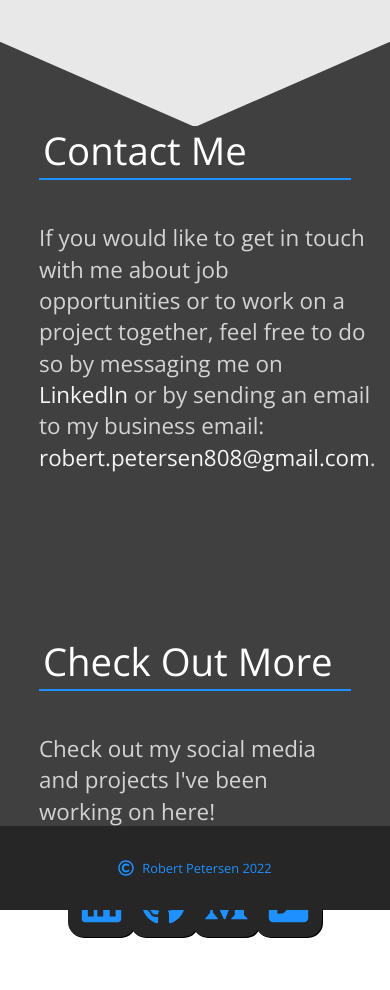
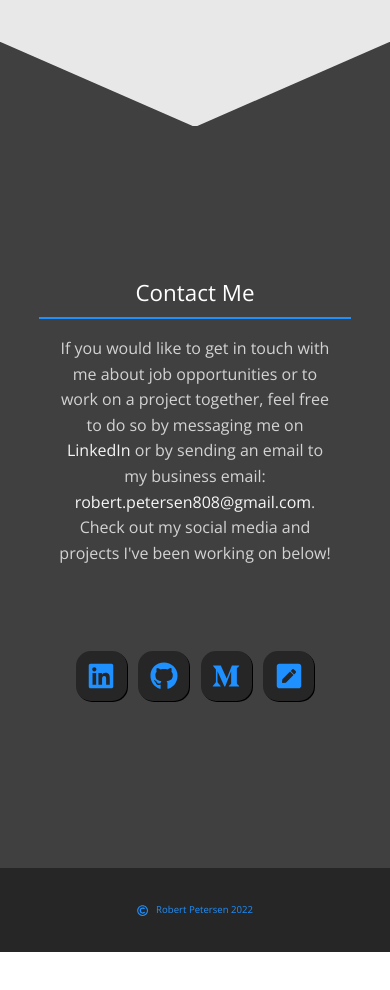
Before and after one commit to robert-petersen/portfolio3, a React (Create React App) app: page / in a window 390 px wide. Shown: the part 10400-11390 px from the top of the page. After the commit the page ends 11352 px from the top, so only its background shows below. Built offline with nearby package versions, Linux system fonts and the light colour scheme.

Commit message:
Contact Responsiveness started

```diff
--- a/src/components/contact/Contact.js
+++ b/src/components/contact/Contact.js
@@ -10,12 +10,8 @@
         <div className="contact_content">
           <h1>Contact Me</h1>
           <p>
-            If you would like to get in touch with me about job opportunities or to work on a project together, feel free to do so by messaging me on <a href="https://www.linkedin.com/in/robert-petersen808/" target="_blank" rel="noreferrer">LinkedIn</a> or by sending an email to my business email: <span>robert.petersen808@gmail.com</span>.
+            If you would like to get in touch with me about job opportunities or to work on a project together, feel free to do so by messaging me on <a href="https://www.linkedin.com/in/robert-petersen808/" target="_blank" rel="noreferrer">LinkedIn</a> or by sending an email to my business email: <span>robert.petersen808@gmail.com</span>. Check out my social media and projects I've been working on below!
           </p>
-        </div>
-        <div className="contact_content">
-          <h1>Check Out More</h1>
-          <p>Check out my social media and projects I've been working on here!</p>
           <div className="contact_socials_container">
             {
               socialData.map((socialInfo, index) => {
--- a/src/components/contact/_contact.scss
+++ b/src/components/contact/_contact.scss
@@ -11,41 +11,72 @@
     width: 100%;
     height: calc(90vh - 60px);
     display: flex;
-    justify-content: space-evenly;
-    align-items: flex-start;
+    flex-direction: column;
+    justify-content: center;
+    align-items: center;
+    margin-top: 5vh;
 
-    @media screen and (max-width: 900px) {
-      flex-direction: column;
-      justify-content: center;
-      align-items: center;
+    @media screen and (max-width: $phone) {
+
     }
 
     .contact_content {
-      width: 40%;
+      width: 55%;
       display: flex;
       flex-direction: column;
-      justify-content: space-between;
-      align-items: flex-start;
+      justify-content: space-evenly;
+      align-items: center;
+      text-align: center;
 
-      @media screen and (max-width: 900px) {
+      @media screen and (max-width: $tablet) {
+        width: 70%;
+      }
+
+      @media screen and (max-width: $phone) {
         width: 80%;
       }
 
       h1 {
         width: 100%;
-        margin-top: 20vh;
         font-size: 2.4rem;
-        padding-bottom: 1vh;
+        padding-bottom: 2.5vh;
         border-bottom: 2px solid $border_blue;
         margin-bottom: 5vh;
-        padding-left: 1vw;
         color: $title_light;
+
+        @media screen and (max-width: $laptop) {
+          font-size: 2.2rem;
+        }
+
+        @media screen and (max-width: $tablet) {
+          font-size: 1.7rem;
+        }
+
+        @media screen and (max-width: $phone) {
+          font-size: 1.4rem;
+          padding-bottom: 1.5vh;
+          margin-bottom: 2vh;
+        }
+
       }
 
       p {
-        font-size: 1.4rem;
+        width: 90%;
+        font-size: 1.6rem;
         color: $body_light;
-        line-height: 1.4;
+        line-height: 1.6;
+
+        @media screen and (max-width: $laptop) {
+          font-size: 1.4rem;
+        }
+
+        @media screen and (max-width: $tablet) {
+          font-size: 1.1rem;
+        }
+
+        @media screen and (max-width: $phone) {
+          font-size: 1rem;
+        }
 
         span {
           color: whitesmoke;
@@ -66,7 +97,7 @@
 
       .contact_socials_container {
         width: 100%;
-        margin-top: 5vh;
+        margin-top: 10vh;
         display: flex;
         justify-content: center;
         align-items: center;
@@ -75,7 +106,6 @@
   }
 
   .contact_copyright {
-    // margin-top: 10vh;
     width: 100%;
     height: 10vh;
     background-color: $background_darker;
@@ -87,11 +117,19 @@
       font-size: .8rem;
       color: dodgerblue;
       margin-left: .5rem;
+
+      @media screen and (max-width: $tablet) {
+        font-size: .6rem;
+      }
     }
 
     .copyright_icon {
       font-size: 1rem;
       color: dodgerblue;
+
+      @media screen and (max-width: $tablet) {
+        font-size: .7rem;
+      }
     }
   }
 }
--- a/src/components/contact/_socialCard.scss
+++ b/src/components/contact/_socialCard.scss
@@ -7,8 +7,8 @@
   align-items: center;
 
   .social_link {
-    width: 8vh;
-    height: 8vh;
+    min-width: 8vh;
+    min-height: 8vh;
     text-decoration: none;
     color: dodgerblue;
     background-color: $background_darker;
@@ -19,6 +19,20 @@
     box-shadow: 1px 1px $dark_shadow;
     font-size: 4.5rem;
     transition: 0.3s ease-in-out;
+
+    @media screen and (max-width: $laptop) {
+      font-size: 4rem;
+    }
+
+    @media screen and (max-width: $tablet) {
+      font-size: 2.75rem;
+    }
+
+    @media screen and (max-width: $phone) {
+      min-width: 6vh;
+      min-height: 6vh;
+      font-size: 2.8rem;
+    }
 
     &:hover {
       color: white;
--- a/src/index.css
+++ b/src/index.css
@@ -1204,16 +1204,6 @@
   display: -webkit-box;
   display: -ms-flexbox;
   display: flex;
-  -webkit-box-pack: space-evenly;
-      -ms-flex-pack: space-evenly;
-          justify-content: space-evenly;
-  -webkit-box-align: start;
-      -ms-flex-align: start;
-          align-items: flex-start;
-}
-
-@media screen and (max-width: 900px) {
-  #contact .contact_content_container {
   -webkit-box-orient: vertical;
   -webkit-box-direction: normal;
       -ms-flex-direction: column;
@@ -1224,11 +1214,11 @@
   -webkit-box-align: center;
       -ms-flex-align: center;
           align-items: center;
-  }
+  margin-top: 5vh;
 }
 
 #contact .contact_content_container .contact_content {
-  width: 40%;
+  width: 55%;
   display: -webkit-box;
   display: -ms-flexbox;
   display: flex;
@@ -1236,15 +1226,22 @@
   -webkit-box-direction: normal;
       -ms-flex-direction: column;
           flex-direction: column;
-  -webkit-box-pack: justify;
-      -ms-flex-pack: justify;
-          justify-content: space-between;
-  -webkit-box-align: start;
-      -ms-flex-align: start;
-          align-items: flex-start;
+  -webkit-box-pack: space-evenly;
+      -ms-flex-pack: space-evenly;
+          justify-content: space-evenly;
+  -webkit-box-align: center;
+      -ms-flex-align: center;
+          align-items: center;
+  text-align: center;
 }
 
-@media screen and (max-width: 900px) {
+@media screen and (max-width: 962px) {
+  #contact .contact_content_container .contact_content {
+    width: 70%;
+  }
+}
+
+@media screen and (max-width: 414px) {
   #contact .contact_content_container .contact_content {
     width: 80%;
   }
@@ -1252,19 +1249,56 @@
 
 #contact .contact_content_container .contact_content h1 {
   width: 100%;
-  margin-top: 20vh;
   font-size: 2.4rem;
-  padding-bottom: 1vh;
+  padding-bottom: 2.5vh;
   border-bottom: 2px solid dodgerblue;
   margin-bottom: 5vh;
-  padding-left: 1vw;
   color: white;
 }
 
+@media screen and (max-width: 1440px) {
+  #contact .contact_content_container .contact_content h1 {
+    font-size: 2.2rem;
+  }
+}
+
+@media screen and (max-width: 962px) {
+  #contact .contact_content_container .contact_content h1 {
+    font-size: 1.7rem;
+  }
+}
+
+@media screen and (max-width: 414px) {
+  #contact .contact_content_container .contact_content h1 {
+    font-size: 1.4rem;
+    padding-bottom: 1.5vh;
+    margin-bottom: 2vh;
+  }
+}
+
+#contact .contact_content_container .contact_content p {
+  width: 90%;
+  font-size: 1.6rem;
+  color: lightgrey;
+  line-height: 1.6;
+}
+
+@media screen and (max-width: 1440px) {
   #contact .contact_content_container .contact_content p {
     font-size: 1.4rem;
-  color: lightgrey;
-  line-height: 1.4;
+  }
+}
+
+@media screen and (max-width: 962px) {
+  #contact .contact_content_container .contact_content p {
+    font-size: 1.1rem;
+  }
+}
+
+@media screen and (max-width: 414px) {
+  #contact .contact_content_container .contact_content p {
+    font-size: 1rem;
+  }
 }
 
 #contact .contact_content_container .contact_content p span {
@@ -1290,7 +1324,7 @@
 
 #contact .contact_content_container .contact_content .contact_socials_container {
   width: 100%;
-  margin-top: 5vh;
+  margin-top: 10vh;
   display: -webkit-box;
   display: -ms-flexbox;
   display: flex;
@@ -1323,9 +1357,21 @@
   margin-left: .5rem;
 }
 
+@media screen and (max-width: 962px) {
+  #contact .contact_copyright h4 {
+    font-size: .6rem;
+  }
+}
+
 #contact .contact_copyright .copyright_icon {
   font-size: 1rem;
   color: dodgerblue;
+}
+
+@media screen and (max-width: 962px) {
+  #contact .contact_copyright .copyright_icon {
+    font-size: .7rem;
+  }
 }
 
 .social_card {
@@ -1347,8 +1393,8 @@
 }
 
 .social_card .social_link {
-  width: 8vh;
-  height: 8vh;
+  min-width: 8vh;
+  min-height: 8vh;
   text-decoration: none;
   color: dodgerblue;
   background-color: #262626;
@@ -1367,6 +1413,26 @@
   font-size: 4.5rem;
   -webkit-transition: 0.3s ease-in-out;
   transition: 0.3s ease-in-out;
+}
+
+@media screen and (max-width: 1440px) {
+  .social_card .social_link {
+    font-size: 4rem;
+  }
+}
+
+@media screen and (max-width: 962px) {
+  .social_card .social_link {
+    font-size: 2.75rem;
+  }
+}
+
+@media screen and (max-width: 414px) {
+  .social_card .social_link {
+    min-width: 6vh;
+    min-height: 6vh;
+    font-size: 2.8rem;
+  }
 }
 
 .social_card .social_link:hover {
```
Also changed, not shown: 1 other file (tests, documents, lock files or other folders). Lines whose indentation alone changed are shown as unchanged.
